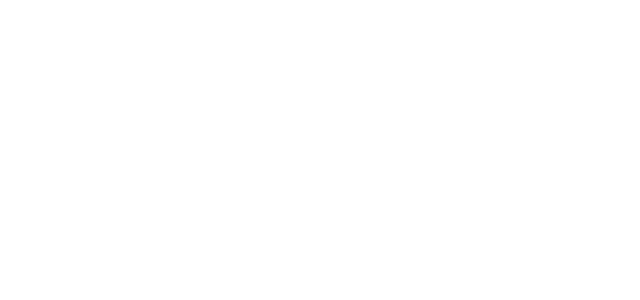
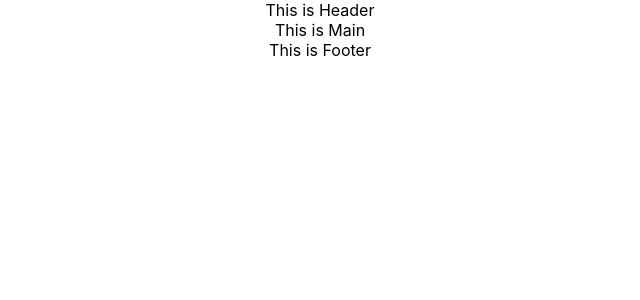
Before and after one commit to akgironza/agironza-react-day-1-homework, a React (Create React App) app: page / in a window 1280 px wide. Shown: the top 300 px of the page, without its empty margins (320-960 px from the left). Built offline with nearby package versions, Linux system fonts and the light colour scheme.

Commit message:
boilerplate footer, header, main

```diff
--- a/src/App.js
+++ b/src/App.js
@@ -1,8 +1,15 @@
 import './App.css';
+import Header from './components/Header';
+import Main from './components/Main';
+import Footer from './components/Footer'
+
 
 function App() {
   return (
     <div className="App">
+      <Header />
+      <Main />
+      <Footer />
 
     </div>
   );
--- a/src/components/Footer.js
+++ b/src/components/Footer.js
@@ -0,0 +1,9 @@
+// the component function
+const Footer = (props) => {
+
+    //The Components Returned JSX
+    return <div className="Footer"> This is Footer</div>
+}
+
+// export the component
+export default Footer;
--- a/src/components/Header.js
+++ b/src/components/Header.js
@@ -0,0 +1,9 @@
+// the component function
+const Header = (props) => {
+
+    //The Components Returned JSX
+    return <div className="Header"> This is Header</div>
+}
+
+// export the component
+export default Header;
--- a/src/components/Main.js
+++ b/src/components/Main.js
@@ -0,0 +1,9 @@
+// the component function
+const Main = (props) => {
+
+    //The Components Returned JSX
+    return <div className="Main"> This is Main</div>
+}
+
+// export the component
+export default Main;
```
Also changed, not shown: src/components/Projects.js (+9 -0 lines).
